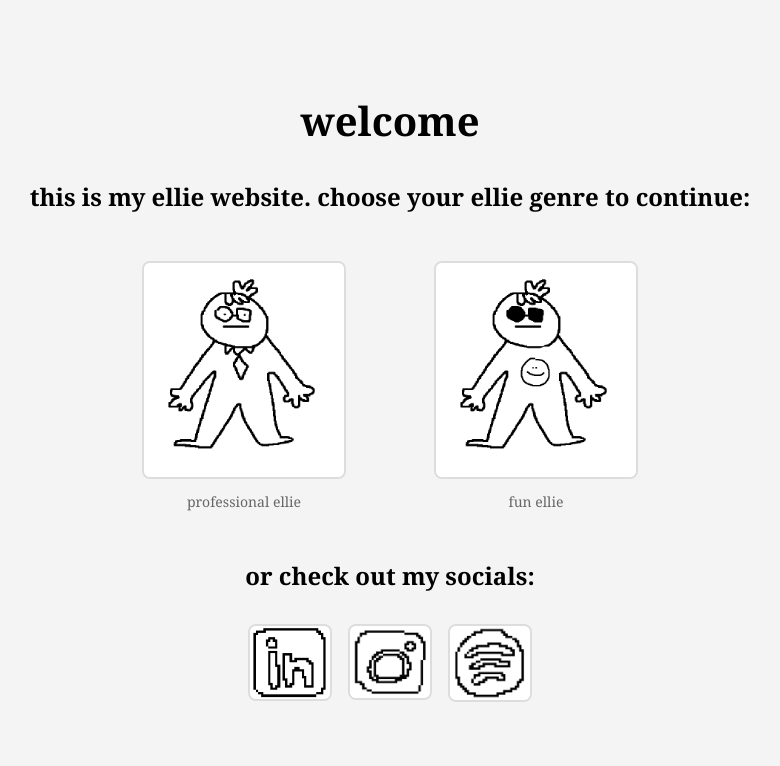
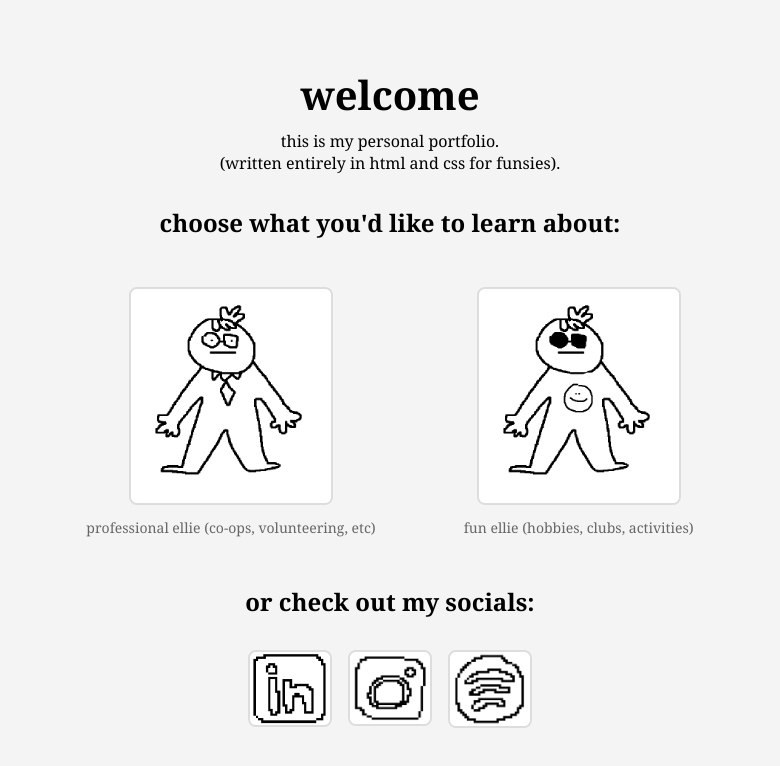
Before and after one commit to ellealeru/elliewebsite, a plain HTML site: page index.html in a window 1280 px wide. Shown: the whole page, without its empty margins (250-1030 px from the left). Drawn offline with Linux system fonts and the light colour scheme.

Commit message:
Update index.html
edit home page

```diff
--- a/index.html
+++ b/index.html
@@ -10,25 +10,27 @@
 <body>
     <div class="container">
         <h1 class="title">welcome</h1>
-        <h2 class="subtitle">this is my ellie website. choose your ellie genre to continue:</h2>
+        <p class="small-subtitle">this is my personal portfolio. </p>
+        <p class="small-subtitle">(written entirely in html and css for funsies).</p>
+        <h2 class="subtitle">choose what you'd like to learn about:</h2>
         <div class="image-container">
             <figure class="image-figure">
                 <a href="professionalellie.html" class="image-link">
                     <img src="images/professionellie.png" class="image">
                 </a>
-                <figcaption class="image-description">professional ellie</figcaption>
+                <figcaption class="image-description">professional ellie (co-ops, volunteering, etc)</figcaption>
             </figure>
             <figure class="image-figure">
                 <a href="funellie.html" class="image-link">
                     <img src="images/funellie.png" class="image">
                 </a>
-                <figcaption class="image-description">fun ellie</figcaption>
+                <figcaption class="image-description">fun ellie (hobbies, clubs, activities)</figcaption>
             </figure>
         </div>
         <h1 class="title"></h1>
         <h2 class="subtitle">or check out my socials:</h2>
         <div class="social-icons-container">
-            <a href="https://www.linkedin.com/in/ellieacuna25/" class="image-link">
+            <a href="https://www.linkedin.com/in/ellieacuna/" class="image-link">
                 <img src="images/linkedin.png" class ="image">
             </a>
             <a href="https://www.instagram.com/e.matata/" class="image-link">
@@ -38,9 +40,7 @@
                 <img src="images/spotify.png" class ="image">
             </a>
         </div>
-
     </div>
-
 
 </body>
 </html>
```
